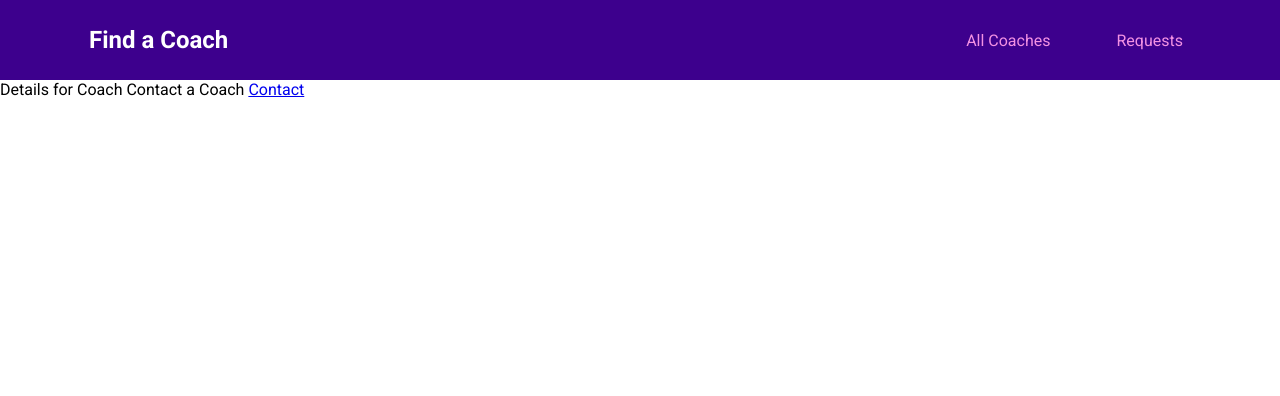
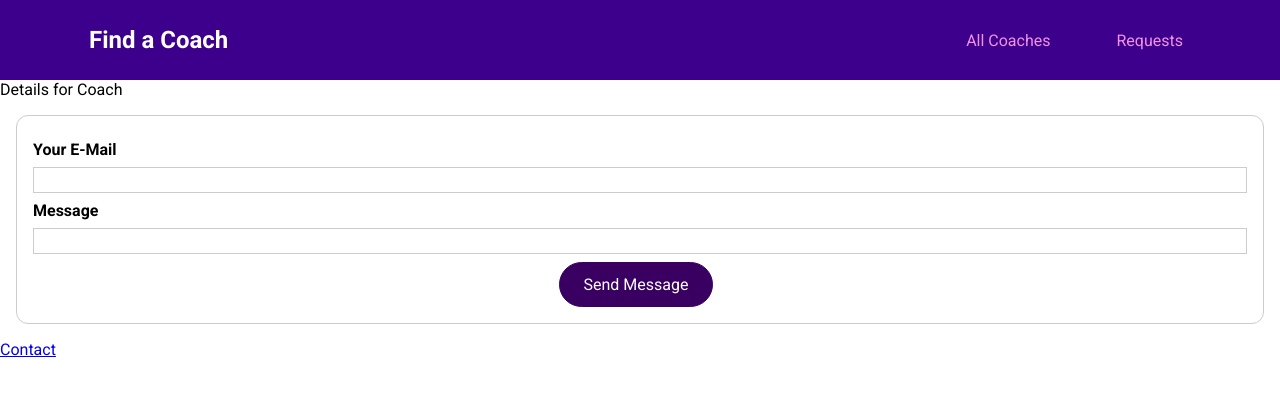
Before and after one commit to berkcatalahmetoglu/find-a-coach-app, a Vue app: page /contact in a window 1280 px wide. Shown: the top 396 px of the page. Built offline with nearby package versions, Linux system fonts and the light colour scheme.

Commit message:
added contact form

```diff
--- a/src/pages/requests/ContactCoach.vue
+++ b/src/pages/requests/ContactCoach.vue
@@ -1,3 +1,81 @@
 <template>
-    Contact a Coach
+    <form @submit.prevent="submitForm">
+        <div class="form-control">
+            <label for="email">Your E-Mail </label>
+            <input type="email" id="email" v-model.trim="email" />
+        </div>
+        <div class="form-control">
+            <label for="message">Message </label>
+            <input rows="5" id="message" v-model.trim="message" />
+        </div>
+        <p class="errors" v-if="!formIsValid">Please enter a valid email and non-empty message. </p>
+        <div class="actions">
+            <base-button>Send Message</base-button>
+        </div>
+    </form>
 </template>
+
+<script>
+export default {
+    data() {
+        return {
+            email: '',
+            message: '',
+            formIsValid: true
+        }
+    },
+    methods: {
+        submitForm() {
+            this.formIsValid = true;
+            if (this.email === '' || !this.email.includes('@') || this.message == '') {
+                this.formIsValid = true;
+                return;
+            }
+        }
+    }
+}
+</script>
+
+<style scoped>
+form {
+    margin: 1rem;
+    border: 1px solid #ccc;
+    border-radius: 12px;
+    padding: 1rem;
+}
+
+.form-control {
+    margin: 0.5rem 0;
+}
+
+label {
+    font-weight: bold;
+    margin-bottom: 0.5rem;
+    display: block;
+}
+
+input,
+textarea {
+    display: block;
+    width: 100%;
+    font: inherit;
+    border: 1px solid #ccc;
+    padding: 0.15rem;
+}
+
+input:focus,
+textarea:focus {
+    border-color: #3d008d;
+    background-color: #faf6ff;
+    outline: none;
+}
+
+.errors {
+    font-weight: bold;
+    color: red;
+}
+
+.actions {
+    text-align: center;
+}
+</style>
```
